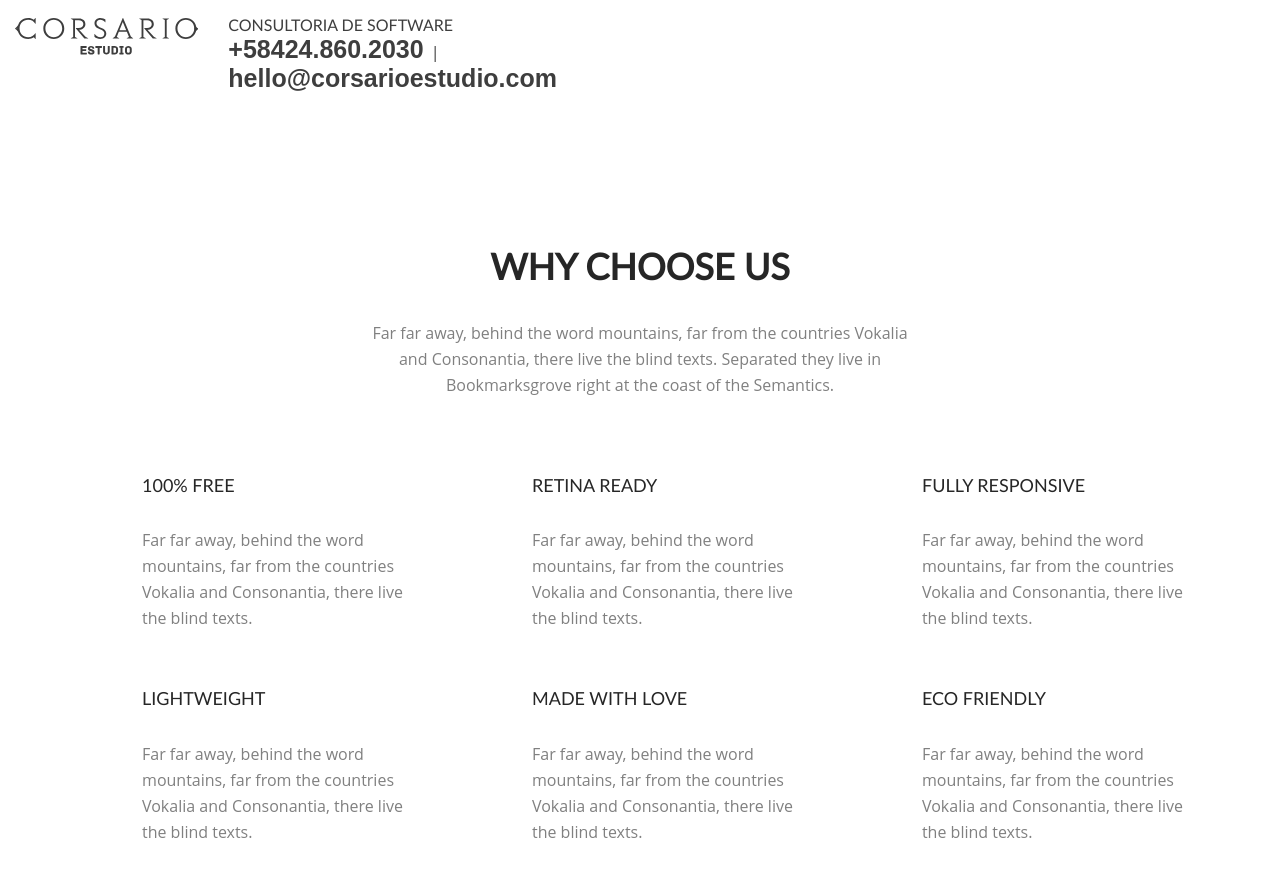
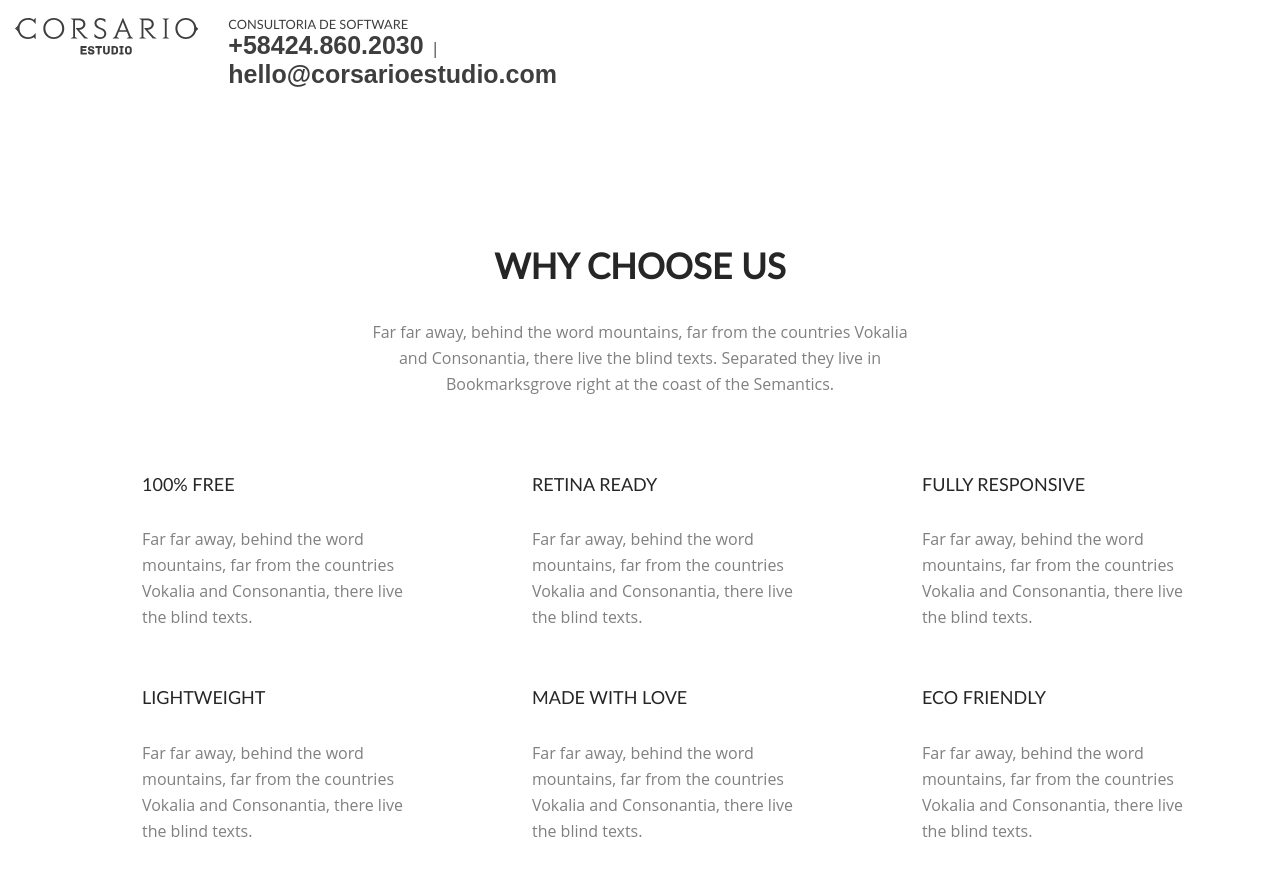
Before and after one commit to CorsarioEstudio/CorsarioEstudio.github.io, a Jekyll site: the page built from about.html, in a window 1280 px wide and 900 px high. Shown: the top 877 px of the window. Built offline with Jekyll 4.4.1, drawn with Linux system fonts in a browser that asks for light colours; some web fonts are replaced.

Commit message:
Pagina V1 - Cambios aspecto responsive 8

```diff
--- a/css/cards.css
+++ b/css/cards.css
@@ -2,10 +2,6 @@
 body{
   overflow-x: hidden;
   margin: 10px;
-}
-
-#contenido p, #contenido ul{
-  font-size: 2vh;
 }
 
 .nube-left{
@@ -30,6 +26,11 @@
 .seccion{
   padding-top: 30px;
   width: 100%;
+}
+
+.recuadro-container{
+  width: 50%;
+  float: left;
 }
 
 .recuadro{
@@ -323,7 +324,7 @@
   -o-transform: rotate(-45deg);
   -ms-transform: rotate(-45deg);
   transform: rotate(-45deg);
-  height: 80%;
+  height: 70%;
   top: 0;
   bottom: 0;
   margin: auto;
@@ -401,14 +402,14 @@
   color:white;
   padding: 0;
   margin: 0;
-  font-size: 0.8em;
+  font-size: 0.7em;
 }
 
 .subtitle {
   color:white;
   padding: 0;
   margin: 0;
-  font-size: 1em;
+  font-size: 0.8em;
 }
 
 .corsario-link-wrap ul li a{
@@ -603,8 +604,7 @@
 }
 
 h2 {
-  font-size: 4vh;
-  /*font-size: 35px;*/
+  font-size: 35px;
   font-weight: 700;
 }
 
@@ -1473,7 +1473,7 @@
   /*min-height: 800px;*/
 }
 .corsario-cover .corsario-cover-text .cover-text-lead {
-  font-size: 5vh;
+  font-size: 2.7em;
   /*font-family: "Montserrat", Arial, sans-serif;*/
   font-family: LatoWebBold;
   text-transform: uppercase;
--- a/js/main.js
+++ b/js/main.js
@@ -264,11 +264,6 @@
 		offCanvass();
 
 		customHeight();
-
-    if (!Modernizr.cssvhunit) {
-      customFontSize();
-    }
-
 	});
 
 
```
Also changed, not shown: index.html (+3 -9 lines).
